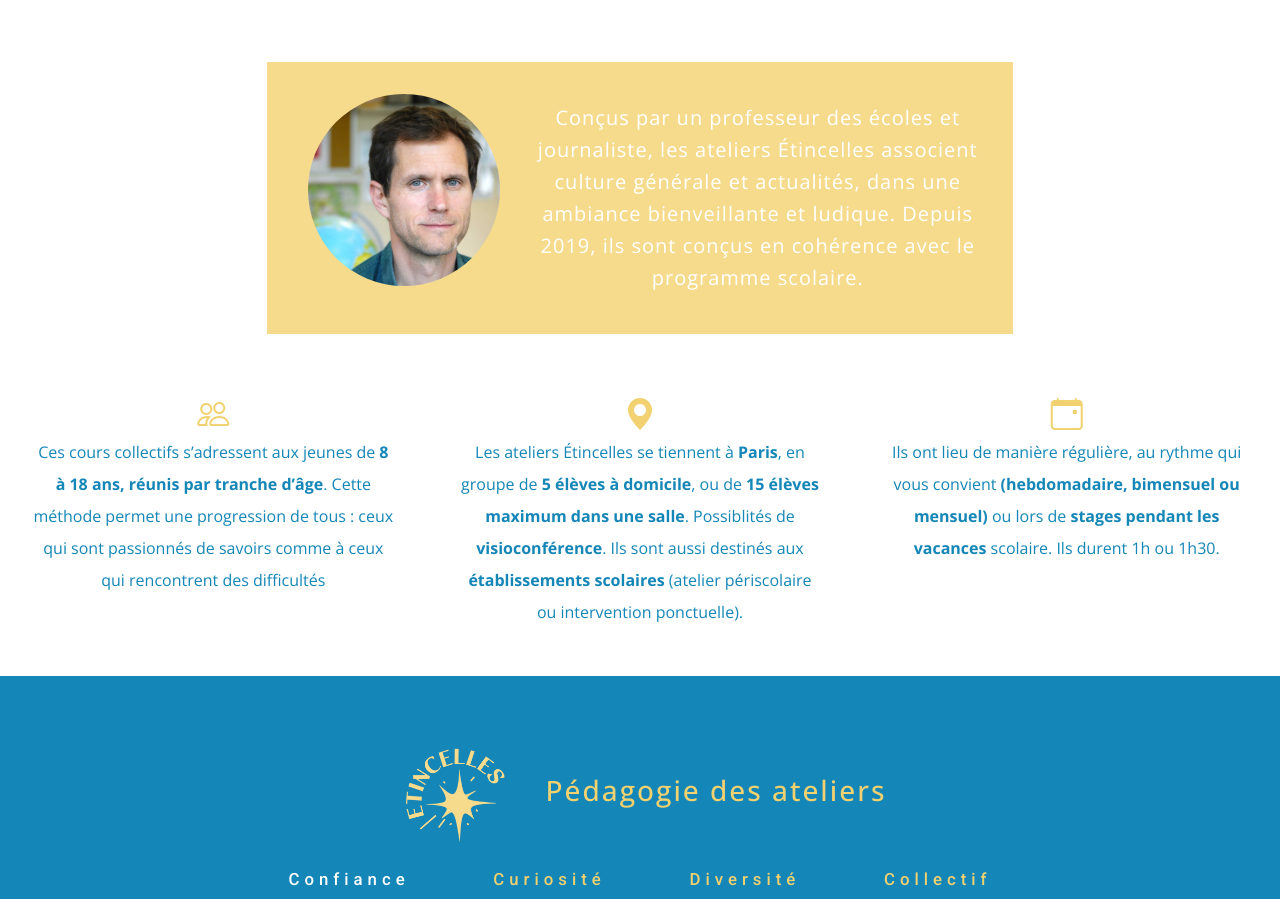
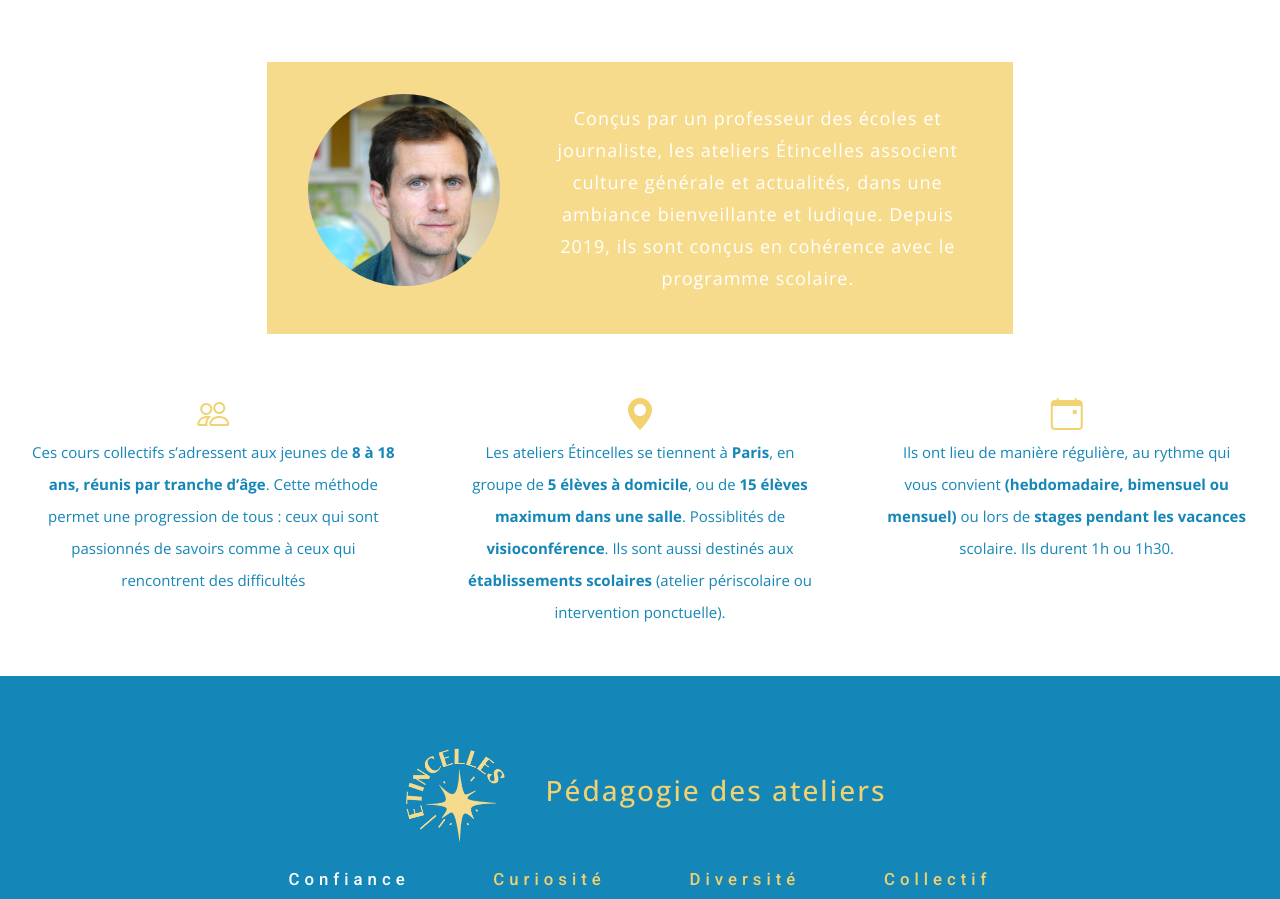
Before and after one commit to jbcharrier/etincelles, an Angular app: page /accueil in a window 1280 px wide. Shown: the part 862-1761 px from the top of the page. Built offline with nearby package versions, Linux system fonts and the light colour scheme.

Commit message:
small change

```diff
--- a/src/app/accueil/accueil.component.scss
+++ b/src/app/accueil/accueil.component.scss
@@ -59,7 +59,7 @@
         font-size: xx-large;
       }
       p {
-        font-size: 20px;
+        font-size: 18px;
         color: white;
         line-height: 2rem;
         letter-spacing: 1px;
@@ -73,7 +73,7 @@
       line-height: 2rem;
       color: $base-color;
       font-weight: 100;
-      font-size:medium;
+      font-size: 15px;
       i {
         color: $yellow;
         font-size: xx-large;
```
